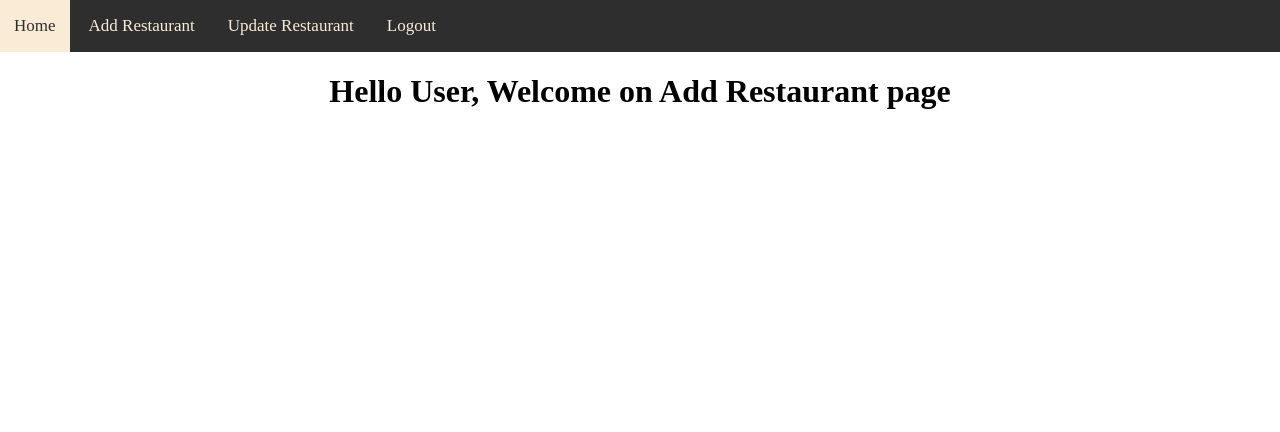
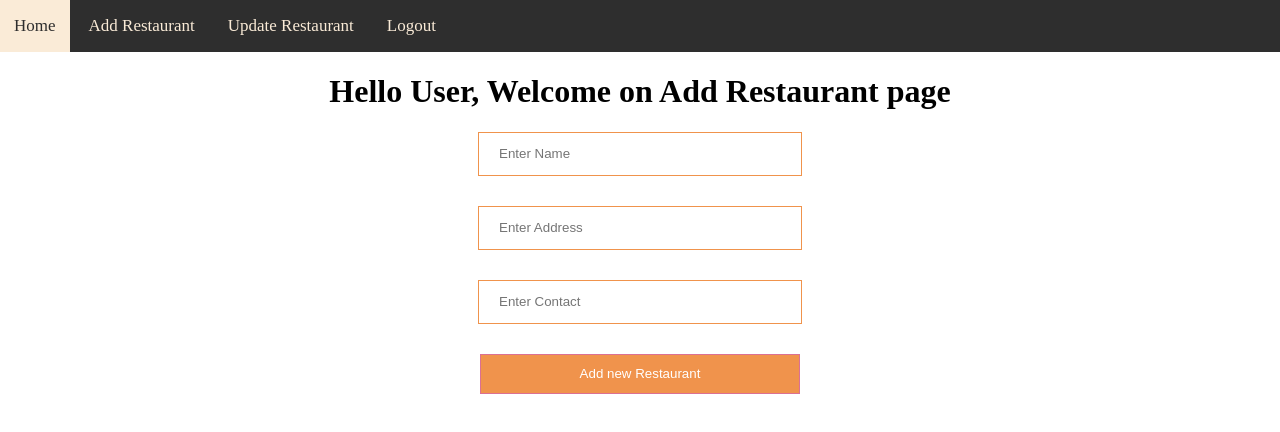
Before and after one commit to babunairofficial/Projects, a Vue app in the folder Restaurant-Project/: page /Add in a window 1280 px wide. Shown: the top 432 px of the page. Built offline with nearby package versions, Linux system fonts and the light colour scheme; sample sign-in values are in the browser's storage.

Commit message:
Restaurant - form to add restaurant

```diff
--- a/Restaurant-Project/src/App.vue
+++ b/Restaurant-Project/src/App.vue
@@ -31,13 +31,13 @@ body{
         text-align: center;
     }
 
-    .register, .login {
+    .register, .login, .add {
         display: flex;
         flex-direction: column;
         align-items: center;
     }
 
-    .register input, .login input{
+    .register input, .login input, .add input{
         width: 300px;
         height: 40px;
         padding-left: 20px;
@@ -48,7 +48,7 @@ body{
         border: 1px solid #f0934c;
     }
 
-    .register button, .login button{
+    .register button, .login button, .add button{
         width: 320px;
         height: 40px;
         border: 1px solid palevioletred;
--- a/Restaurant-Project/src/components/AddRes.vue
+++ b/Restaurant-Project/src/components/AddRes.vue
@@ -1,6 +1,12 @@
 <template>
     <Header />
     <h1>Hello User, Welcome on Add Restaurant page</h1>
+    <form class="add">
+        <input type="text" name="name" placeholder="Enter Name" v-model="Restaurant.name"/>
+        <input type="text" name="address" placeholder="Enter Address" v-model="Restaurant.address"/>
+        <input type="text" name="contact" placeholder="Enter Contact" v-model="Restaurant.contact"/>
+        <button type="button" v-on:click="addRestaurant">Add new Restaurant</button>
+    </form>
 </template>
 
 <script>
@@ -11,6 +17,21 @@ export default{
     components:{
         Header
     },
+    data(){
+        return{
+            Restaurant:{
+                name:'',
+                address:'',
+                contact:''
+            }
+        }
+
+    },
+    methods:{
+        addRestaurant(){
+            console.warn(this.Restaurant);
+        }
+    },
 
     mounted(){
             let user = localStorage.getItem('user-info');
```
